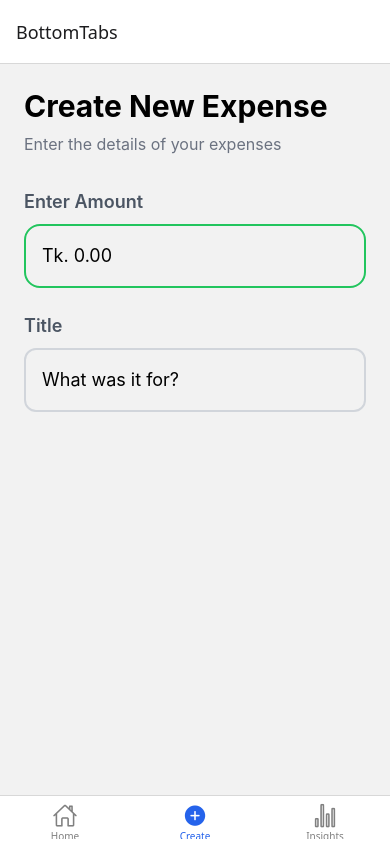
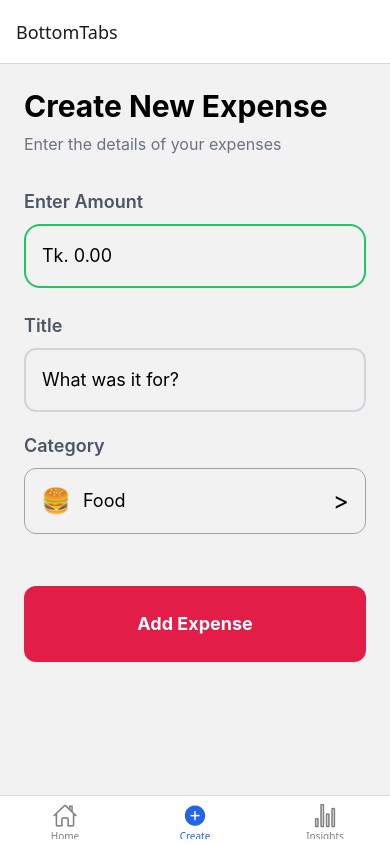
Before and after one commit to nibirshahriar/FinSmart---The-Personal-Finance-Manager-App, a React Native app: screen /Create in a window 390 px wide. Built offline with nearby package versions, Linux system fonts and the light colour scheme.

Commit message:
added just category section and add expense button

```diff
--- a/src/screens/Create.js
+++ b/src/screens/Create.js
@@ -1,4 +1,12 @@
-import { ScrollView, StyleSheet, Text, View, TextInput } from "react-native";
+import {
+  ScrollView,
+  StyleSheet,
+  Text,
+  View,
+  TextInput,
+  Pressable,
+  Alert,
+} from "react-native";
 // import React from 'react'
 import tailwind from "twrnc";
 // import { TextInput } from 'react-native'
@@ -7,6 +15,24 @@ import React, { useState } from "react";
 const Create = () => {
   const [amount, setAmount] = useState(null);
 const [title, setTitle] = useState("");
+
+const handleAddExpense = () => {
+  const numericAmount = Number(amount);
+
+  if (!amount || !title) {
+    Alert.alert("Error", "All fields are required");
+    return;
+  }
+
+  if (isNaN(numericAmount) || numericAmount <= 0) {
+    Alert.alert("Error", "Amount must be greater than 0");
+    return;
+  }
+
+  console.log("amount:", numericAmount);//for this admin can know first ..then hit the info to API
+  console.log("title:", title);
+};
+
 
   return (
     <View>
@@ -50,8 +76,32 @@ const [title, setTitle] = useState("");
         </View>
 
         {/* 3rd input category */}
+        <View style={tailwind`mb-5`}>
+          <Text style={tailwind`text-lg font-semibold text-gray-600 mb-2`}>
+            Category
+          </Text>
+
+          <Pressable
+            style={tailwind`border border-gray-400 p-4 rounded-xl flex-row justify-between items-center`}
+          >
+            <View style={tailwind`flex-row items-center`}>
+              <Text style={tailwind`text-2xl mr-3`}>🍔</Text>
+              <Text style={tailwind`text-lg`}>Food</Text>
+            </View>
+
+            <Text style={tailwind`text-2xl`}>&gt;</Text>
+          </Pressable>
+        </View>
 
         {/* footer section */}
+        <Pressable
+          style={tailwind`bg-rose-600 p-6 rounded-xl mt-8`}
+          onPress={handleAddExpense}
+        >
+          <Text style={tailwind`text-white text-center text-lg font-bold`}>
+            Add Expense
+          </Text>
+        </Pressable>
       </ScrollView>
     </View>
   );
```
